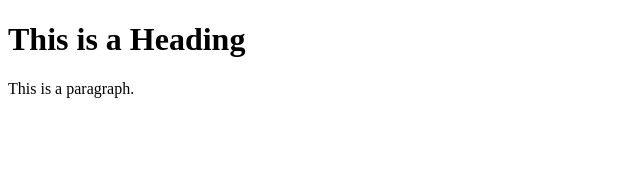
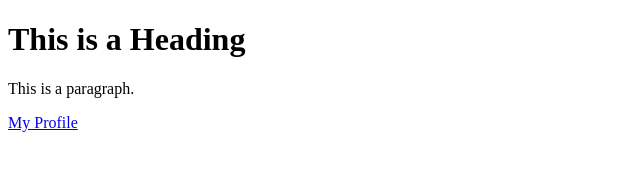
Before and after one commit to Umeraimtinan/Test, a plain HTML site: page Index.html in a window 1280 px wide. Shown: the full height of the page, 0-640 px from the left. Drawn offline with Linux system fonts and the light colour scheme.

Commit message:
Update Index.html

```diff
--- a/Index.html
+++ b/Index.html
@@ -7,6 +7,7 @@
 
 <h1>This is a Heading</h1>
 <p>This is a paragraph.</p>
+  <a href = "my profile.html"> My Profile </a>
 
 </body>
 </html>
```
